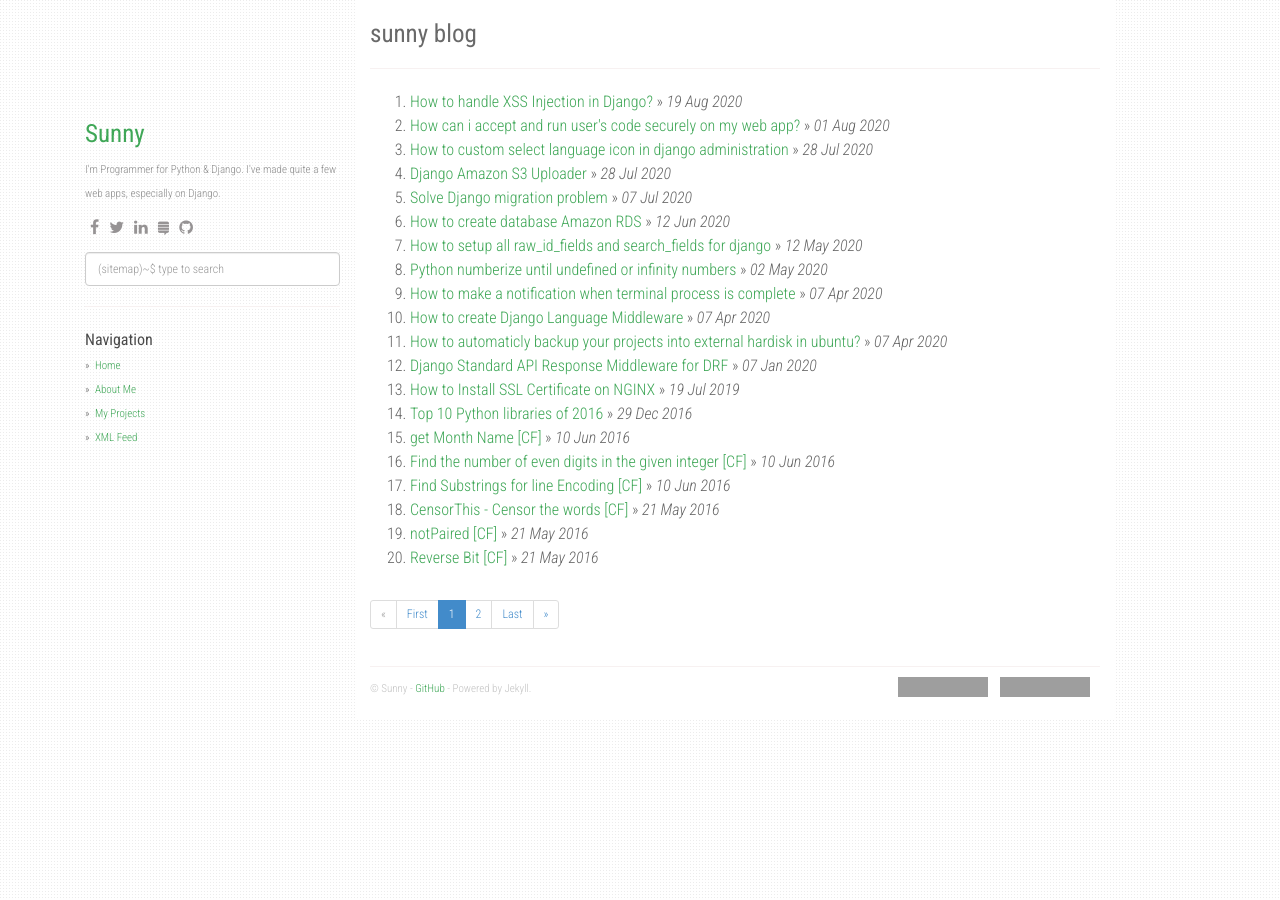
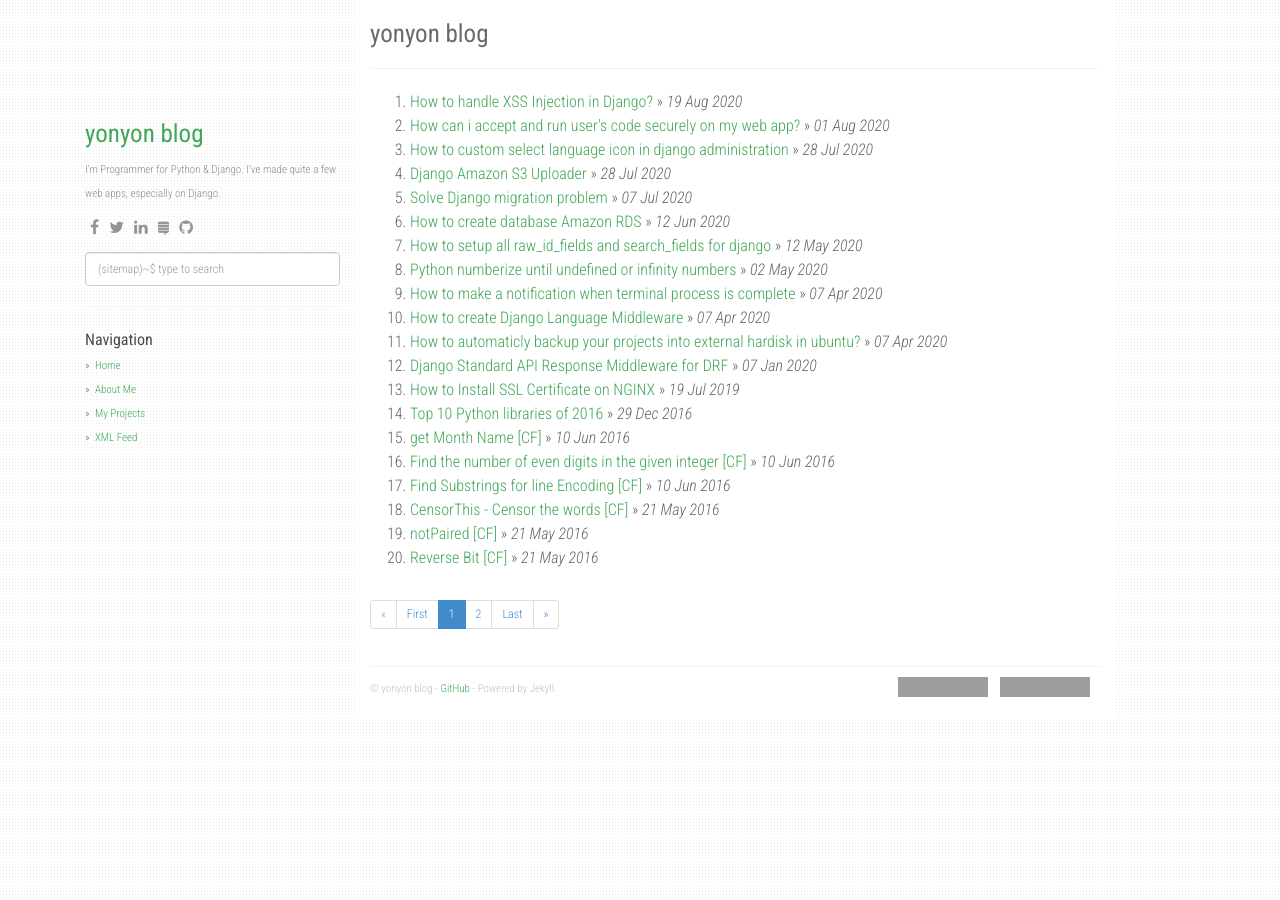
Before and after one commit to agusmakmun/agusmakmun.github.io, a Jekyll site: the page built from index.html, in a window 1280 px wide. Built offline with Jekyll 4.4.1, drawn with Linux system fonts in a browser that asks for light colours; nearby versions of some CDN libraries; the list of posts is cut into pages by our own code; grey boxes are pictures that could not be loaded.

Commit message:
Update _config.yml

```diff
--- a/_config.yml
+++ b/_config.yml
@@ -1,6 +1,6 @@
-title: sunny blog
+title: yonyon blog
 description: My Personal Stack Problems
-author: Sunny
+author: yonyon blog
 github: https://github.com/yonyonsan
 about: I'm Programmer for Python & Django. I've made quite a few web apps, especially on Django.
 disqus_shortname: stackproblems
```
